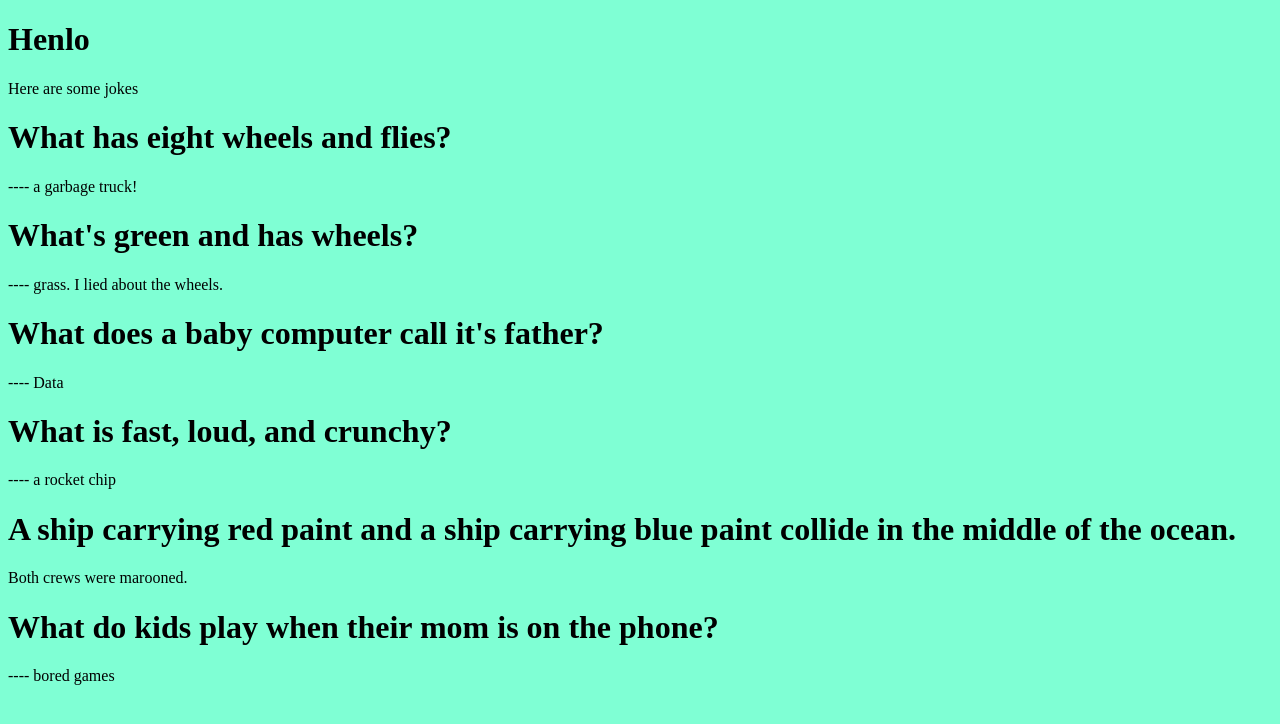
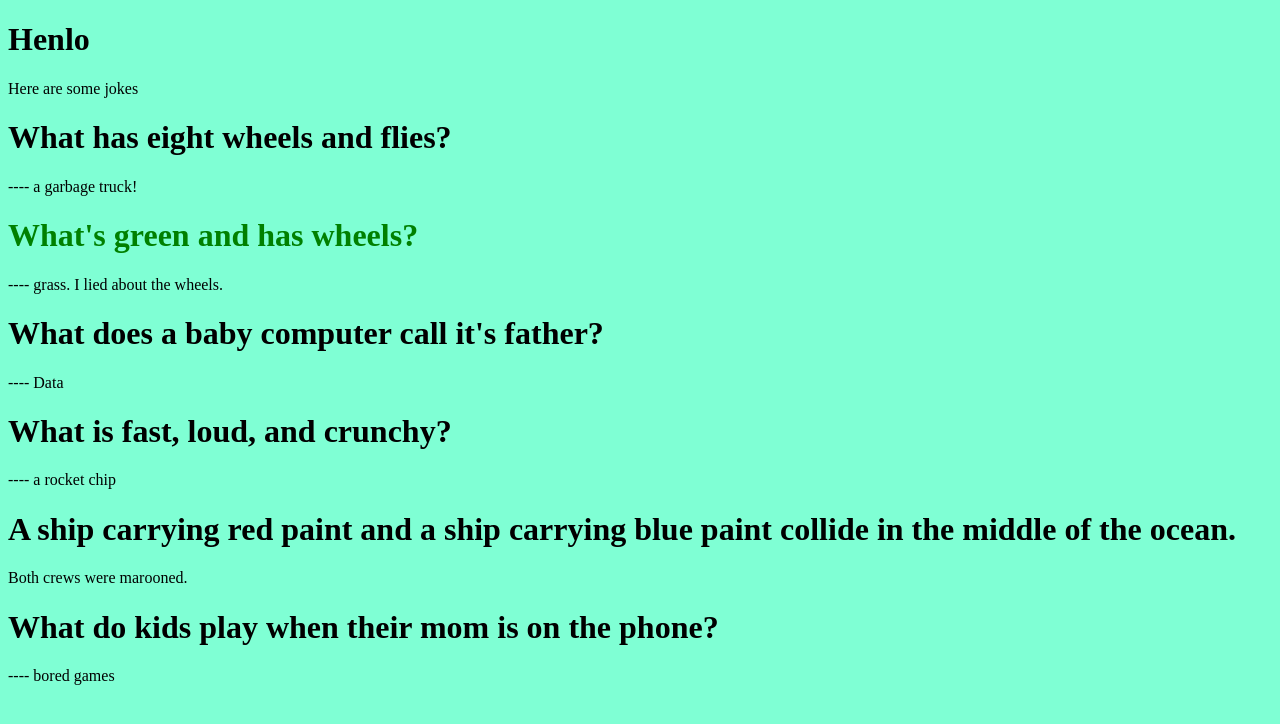
Before and after one commit to Josi-code/Josi-code.github.io, a plain HTML site: page index.html in a window 1280 px wide. Drawn offline with Linux system fonts and the light colour scheme.

Commit message:
Update index.html

```diff
--- a/index.html
+++ b/index.html
@@ -10,7 +10,7 @@
   <p> Here are some jokes </p>
 <h1> What has eight wheels and flies?</h1>
   <p> ---- a garbage truck! </p>
-<h1> What's green and has wheels? </h1>
+<h1 style="color:green;"> What's green and has wheels? </h1>
   <p> ---- grass. I lied about the wheels. </p>
 <h1> What does a baby computer call it's father? </h1>
   <p> ---- Data </p>
```
